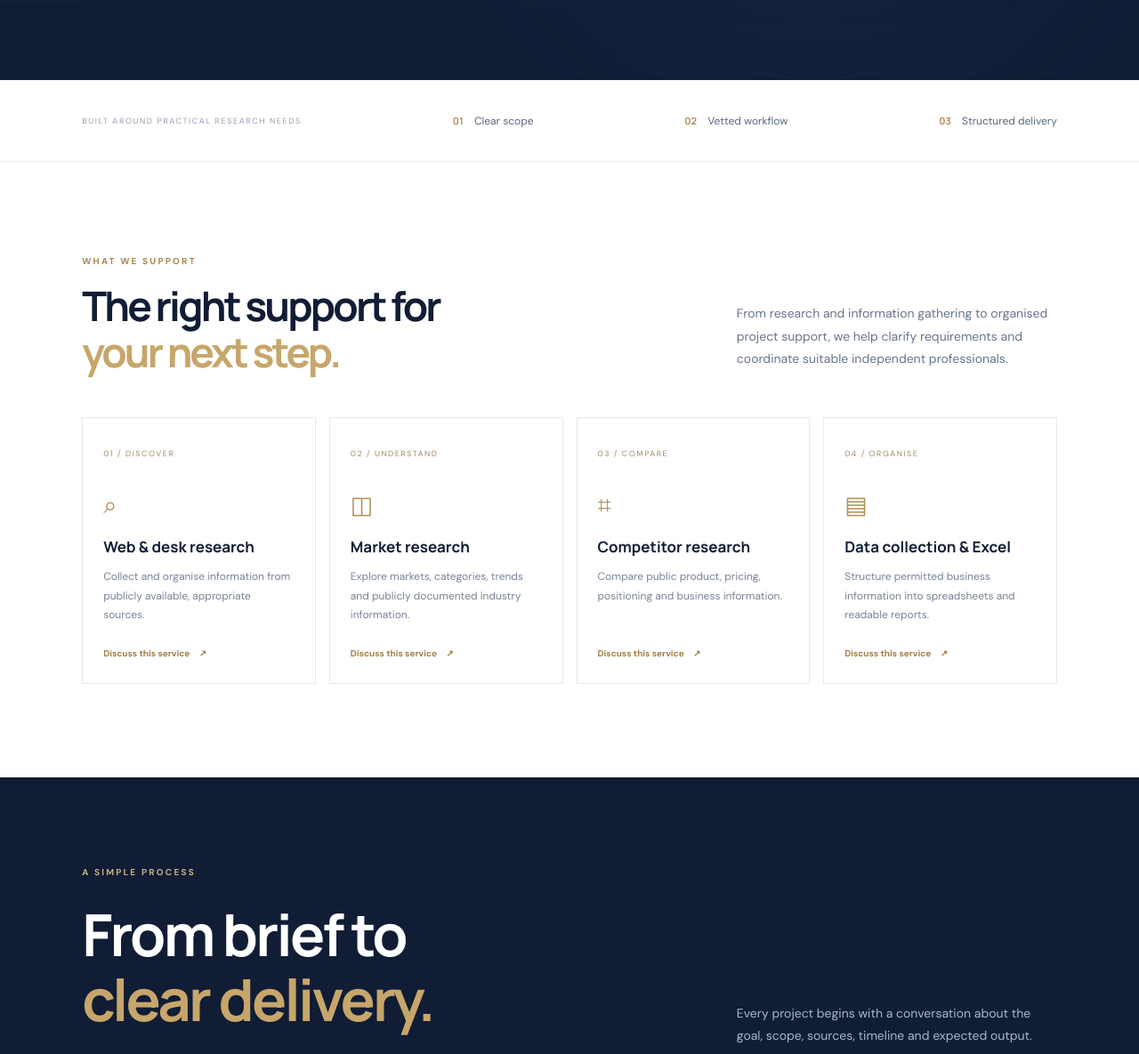
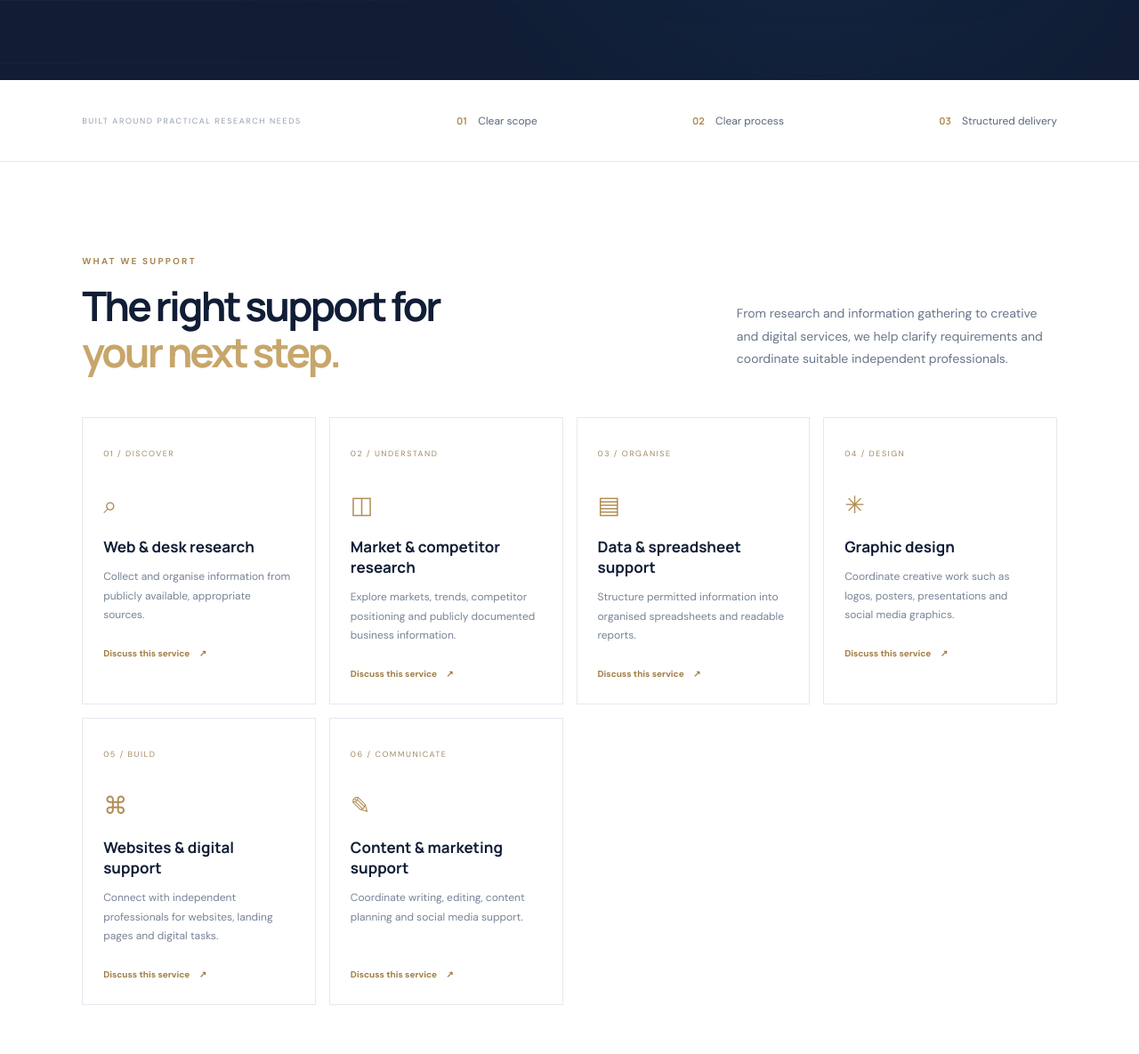
Before and after one commit to deepakbhagat01/research-bridge, a plain HTML site: page index.html in a window 1280 px wide. Shown: the part 642-1827 px from the top of the page at 89% size. Drawn offline with Linux system fonts and the light colour scheme.

Commit message:
Expand Research-Bridge service categories and audience

```diff
--- a/index.html
+++ b/index.html
@@ -30,7 +30,7 @@
       <div class="hero-content">
         <div class="eyebrow"><span class="eyebrow-dot"></span> RESEARCH SUPPORT, CONNECTED</div>
         <h1>A clearer path from<br><em>idea to expertise.</em></h1>
-        <p class="hero-copy">Research-Bridge connects individuals, students, founders, teams and businesses with independent professionals for research and project support.</p>
+        <p class="hero-copy">Research-Bridge helps individuals, students, creators, founders, teams and businesses connect with independent professionals for research, creative and digital project support.</p>
         <div class="hero-actions">
           <a class="button button-primary" href="#contact">Discuss a project <span>↗</span></a>
           <a class="button button-quiet" href="#services">Explore services <span>↓</span></a>
@@ -54,19 +54,21 @@
 
     <section class="trust-strip">
       <span>BUILT AROUND PRACTICAL RESEARCH NEEDS</span>
-      <div><b>01</b> Clear scope</div><div><b>02</b> Vetted workflow</div><div><b>03</b> Structured delivery</div>
+      <div><b>01</b> Clear scope</div><div><b>02</b> Clear process</div><div><b>03</b> Structured delivery</div>
     </section>
 
     <section class="section services-section" id="services">
       <div class="section-heading">
         <div><div class="eyebrow dark-eyebrow">WHAT WE SUPPORT</div><h2>The right support for<br><em>your next step.</em></h2></div>
-        <p>From research and information gathering to organised project support, we help clarify requirements and coordinate suitable independent professionals.</p>
+        <p>From research and information gathering to creative and digital services, we help clarify requirements and coordinate suitable independent professionals.</p>
       </div>
       <div class="service-grid">
         <article class="service-card"><span class="service-number">01 / DISCOVER</span><div class="service-icon">⌕</div><h3>Web &amp; desk research</h3><p>Collect and organise information from publicly available, appropriate sources.</p><a href="#contact">Discuss this service <span>↗</span></a></article>
-        <article class="service-card"><span class="service-number">02 / UNDERSTAND</span><div class="service-icon">◫</div><h3>Market research</h3><p>Explore markets, categories, trends and publicly documented industry information.</p><a href="#contact">Discuss this service <span>↗</span></a></article>
-        <article class="service-card"><span class="service-number">03 / COMPARE</span><div class="service-icon">⌗</div><h3>Competitor research</h3><p>Compare public product, pricing, positioning and business information.</p><a href="#contact">Discuss this service <span>↗</span></a></article>
-        <article class="service-card"><span class="service-number">04 / ORGANISE</span><div class="service-icon">▤</div><h3>Data collection &amp; Excel</h3><p>Structure permitted business information into spreadsheets and readable reports.</p><a href="#contact">Discuss this service <span>↗</span></a></article>
+        <article class="service-card"><span class="service-number">02 / UNDERSTAND</span><div class="service-icon">◫</div><h3>Market &amp; competitor research</h3><p>Explore markets, trends, competitor positioning and publicly documented business information.</p><a href="#contact">Discuss this service <span>↗</span></a></article>
+        <article class="service-card"><span class="service-number">03 / ORGANISE</span><div class="service-icon">▤</div><h3>Data &amp; spreadsheet support</h3><p>Structure permitted information into organised spreadsheets and readable reports.</p><a href="#contact">Discuss this service <span>↗</span></a></article>
+        <article class="service-card"><span class="service-number">04 / DESIGN</span><div class="service-icon">✳</div><h3>Graphic design</h3><p>Coordinate creative work such as logos, posters, presentations and social media graphics.</p><a href="#contact">Discuss this service <span>↗</span></a></article>
+        <article class="service-card"><span class="service-number">05 / BUILD</span><div class="service-icon">⌘</div><h3>Websites &amp; digital support</h3><p>Connect with independent professionals for websites, landing pages and digital tasks.</p><a href="#contact">Discuss this service <span>↗</span></a></article>
+        <article class="service-card"><span class="service-number">06 / COMMUNICATE</span><div class="service-icon">✎</div><h3>Content &amp; marketing support</h3><p>Coordinate writing, editing, content planning and social media support.</p><a href="#contact">Discuss this service <span>↗</span></a></article>
       </div>
     </section>
 
@@ -88,7 +90,7 @@
       <div class="split-copy"><div class="eyebrow dark-eyebrow">FOR INDEPENDENT RESEARCHERS</div><h2>Good work starts<br>with <em>good people.</em></h2><p>Are you a researcher, designer, developer, writer or other independent professional? Share your skills, experience and portfolio to be considered for suitable future projects.</p><ul class="check-list"><li>Clear project briefs and expected outputs</li><li>Scope and payment terms discussed before work begins</li><li>Respectful, transparent collaboration</li></ul><a class="button button-dark" href="#contact">Register your interest <span>↗</span></a></div>
     </section>
 
-    <section class="about-band" id="about"><div class="about-inner"><div class="eyebrow">ABOUT RESEARCHBRIDGE</div><h2>A thoughtful bridge between<br><em>ideas, people and expertise.</em></h2><p>Research-Bridge is a developing research-coordination initiative. Our aim is to make research support easier to scope, coordinate and review. We focus on transparent communication, responsible sourcing and clear expectations.</p><div class="about-note">Services are arranged subject to professional availability, an agreed scope, appropriate permissions and clear written terms.</div><p class="about-note">PRICING: Depending on the project, Research-Bridge may charge a fixed coordination fee, an agreed commission, or a combination. All charges and freelancer fees will be explained and agreed before work begins.</p></div></section>
+    <section class="about-band" id="about"><div class="about-inner"><div class="eyebrow">ABOUT RESEARCHBRIDGE</div><h2>A thoughtful bridge between<br><em>ideas, people and expertise.</em></h2><p>Research-Bridge is a developing professional-connection and project-coordination initiative. Our aim is to make it easier to define a task, connect with independent expertise and coordinate the work responsibly. We focus on transparent communication, responsible sourcing and clear expectations.</p><div class="about-note">Services are arranged subject to professional availability, an agreed scope, appropriate permissions and clear written terms.</div><p class="about-note">PRICING: Depending on the project, Research-Bridge may charge a fixed coordination fee, an agreed commission, or a combination. All charges and freelancer fees will be explained and agreed before work begins.</p></div></section>
 
     <section class="section contact-section" id="contact">
       <div class="section-heading">
```
